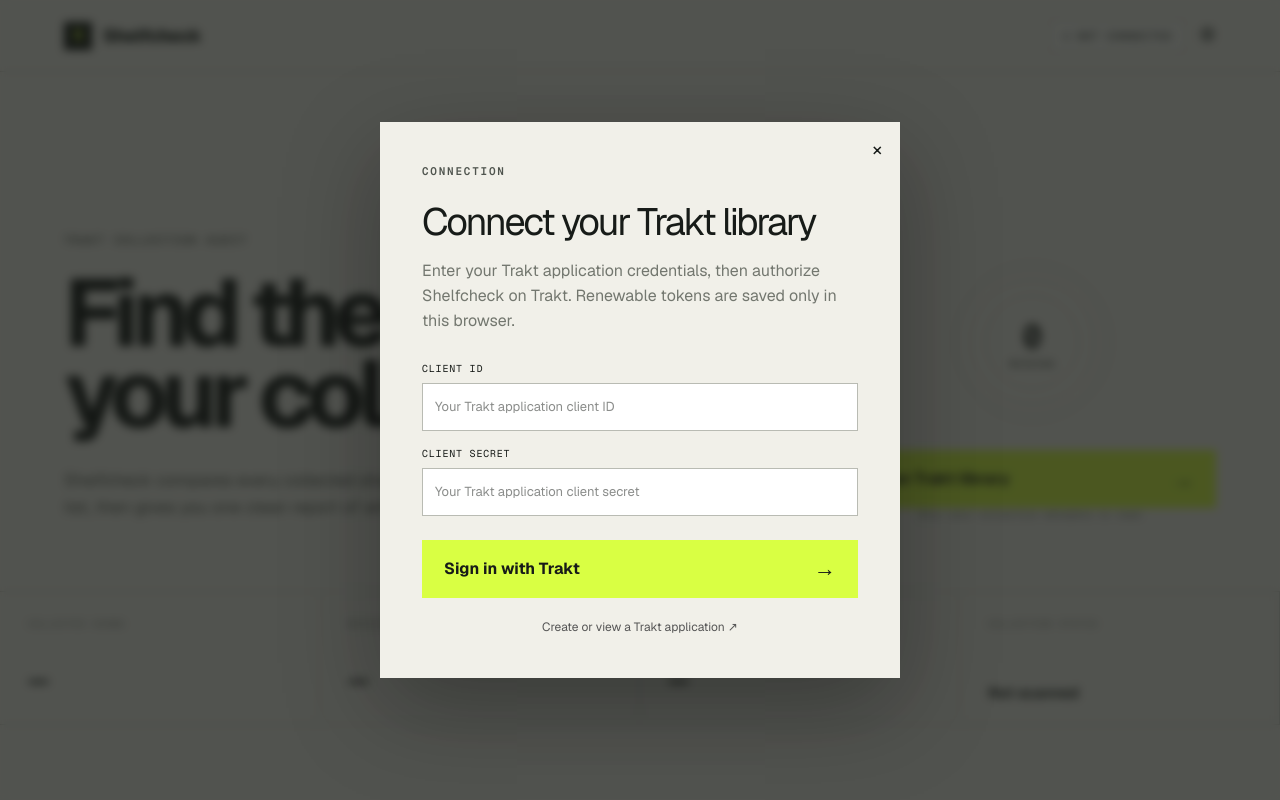
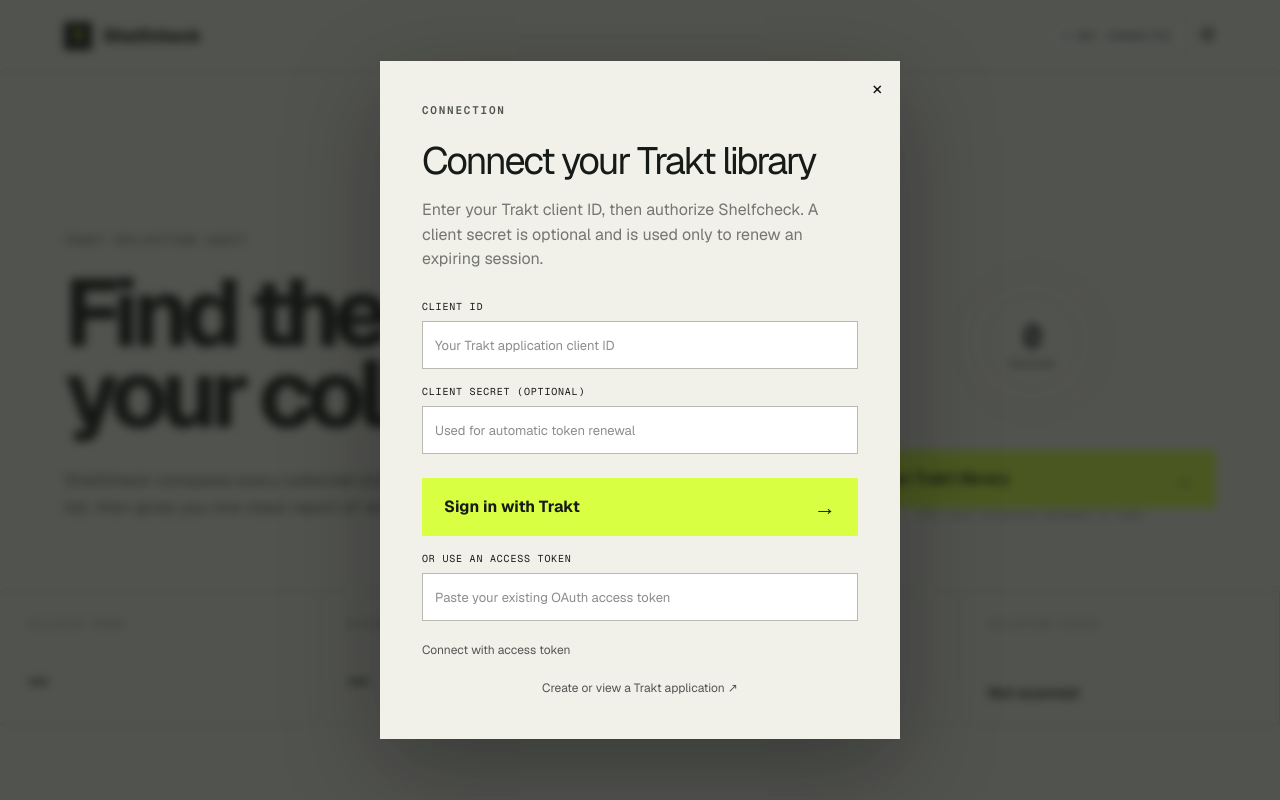
Before and after one commit to andcbii/shelfcheck, a Next.js app: page / in a window 1280 px wide. Shown: the top 800 px of the page. Built offline with nearby package versions, Linux system fonts and the light colour scheme.

Commit message:
Repair Trakt connection options

```diff
--- a/app/page.tsx
+++ b/app/page.tsx
@@ -121,12 +121,15 @@
   }
 
   async function connectWithTrakt() {
-    if (!clientId.trim() || !clientSecret.trim()) { setError("Enter your Trakt client ID and client secret first."); return; }
+    if (!clientId.trim()) { setError("Enter your Trakt client ID first."); return; }
     setAuthenticating(true); setError(""); setDeviceCode("");
     const authWindow = window.open("about:blank", "trakt-auth", "width=700,height=760");
     try {
       const response = await fetch("/api/trakt-auth", { method: "POST", headers: { "Content-Type": "application/json" }, body: JSON.stringify({ action: "device", clientId: clientId.trim() }) });
-      if (!response.ok) throw new Error("Trakt could not start sign-in.");
+      if (!response.ok) {
+        const details = await response.json().catch(() => ({})) as { error?: string; error_description?: string };
+        throw new Error(details.error_description || details.error || `Trakt could not start sign-in (${response.status}). You can still connect with an access token below.`);
+      }
       const device = await response.json() as { device_code: string; user_code: string; verification_url: string; expires_in: number; interval: number };
       setDeviceCode(device.user_code);
       if (authWindow) authWindow.location.href = device.verification_url;
@@ -144,7 +147,6 @@
       }
       throw new Error("Trakt sign-in expired. Please try again.");
     } catch (e) {
-      if (authWindow && !authWindow.closed) authWindow.close();
       setError(e instanceof Error ? e.message : "Trakt sign-in could not be completed.");
     } finally { setAuthenticating(false); }
   }
@@ -396,13 +398,14 @@
         <section className="modal" role="dialog" aria-modal="true" aria-labelledby="settings-title">
           <button className="close" onClick={() => setSettingsOpen(false)} disabled={!connected} aria-label="Close">×</button>
           <p className="eyebrow">CONNECTION</p><h2 id="settings-title">Connect your Trakt library</h2>
-          <p className="modal-copy">Enter your Trakt application credentials, then authorize Shelfcheck on Trakt. Renewable tokens are saved only in this browser.</p>
-          <label>Client ID<input value={clientId} onChange={(e) => setClientId(e.target.value)} placeholder="Your Trakt application client ID" autoComplete="off" /></label>
-          <label>Client secret<input type="password" value={clientSecret} onChange={(e) => setClientSecret(e.target.value)} placeholder="Your Trakt application client secret" autoComplete="off" /></label>
+          <p className="modal-copy">Enter your Trakt client ID, then authorize Shelfcheck. A client secret is optional and is used only to renew an expiring session.</p>
+          <label>Client ID<input value={clientId} onChange={(e) => setClientId(e.target.value)} placeholder="Your Trakt application client ID" autoComplete="off" data-lpignore="true" /></label>
+          <label>Client secret (optional)<input type="password" value={clientSecret} onChange={(e) => setClientSecret(e.target.value)} placeholder="Used for automatic token renewal" autoComplete="off" data-lpignore="true" /></label>
           {deviceCode && <p className="field-error">Enter code <strong>{deviceCode}</strong> on the Trakt page that opened.</p>}
           {error && <p className="field-error">{error}</p>}
           <button className="primary full" onClick={connectWithTrakt} disabled={authenticating}>{authenticating ? "Waiting for Trakt authorization…" : "Sign in with Trakt"} <b>→</b></button>
-          {token && <button className="help-link" onClick={saveCredentials}>Keep using the saved access token</button>}
+          <label>Or use an access token<input type="password" value={token} onChange={(e) => setToken(e.target.value)} placeholder="Paste your existing OAuth access token" autoComplete="off" data-lpignore="true" /></label>
+          <button className="help-link" onClick={saveCredentials}>Connect with access token</button>
           <a className="help-link" href="https://trakt.tv/oauth/applications" target="_blank" rel="noreferrer">Create or view a Trakt application ↗</a>
         </section>
       </div>}
```
